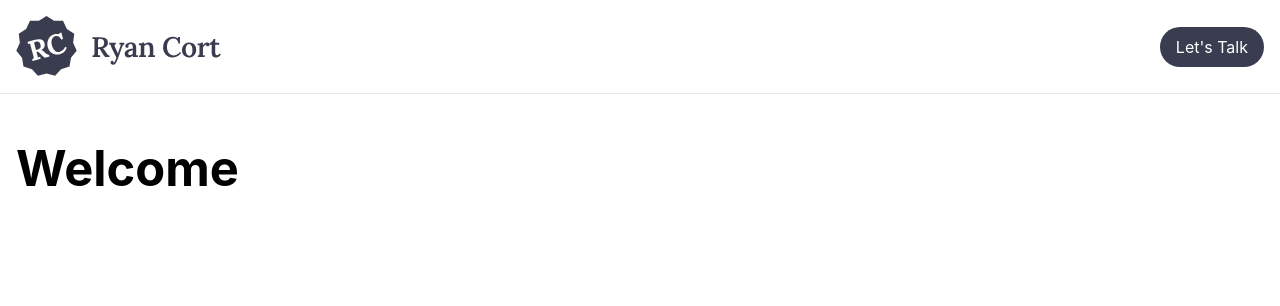
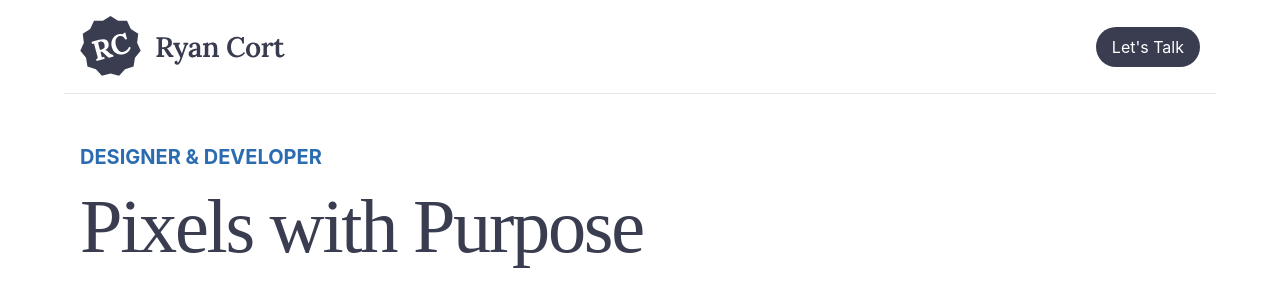
Before and after one commit to RyanCort/RyanCort.github.io, a React (Vite) app: page / in a window 1280 px wide. Shown: the top 306 px of the page. Built offline with nearby package versions, Linux system fonts and the light colour scheme.

Commit message:
fonts and better layout

```diff
--- a/src/App.tsx
+++ b/src/App.tsx
@@ -3,11 +3,15 @@ import Nav from './components/nav/Nav';
 
 function App() {
   return (
-    <div className='min-h-screen bg-white'>
+    <div className='max-w-6xl min-h-screen bg-white mx-auto'>
       <Nav />
-      <main className='max-w-7xl mx-auto px-4 py-12'>
-        {/* Your main content here */}
-        <h1 className='text-4xl font-bold'>Welcome</h1>
+      <main className='max-w-6xl flex flex-col gap-4 mx-auto px-4 py-12'>
+        <h1 className='text-lg font-bold text-blue uppercase'>
+          Designer & Developer
+        </h1>
+        <h1 className='text-6xl font-[495] tracking-[-.03em] font-regular font-serif text-primary'>
+          Pixels with Purpose
+        </h1>
       </main>
     </div>
   );
--- a/src/components/nav/Nav.tsx
+++ b/src/components/nav/Nav.tsx
@@ -4,7 +4,7 @@ import logo from '../../assets/logo.svg';
 const Nav = () => {
   return (
     <nav className='sticky top-0 w-full bg-white/80 backdrop-blur-sm border-b border-gray-200'>
-      <div className='max-w-7xl mx-auto px-4 py-4 flex justify-between items-center'>
+      <div className='max-w-6xl mx-auto px-4 py-4 flex justify-between items-center'>
         {/* Logo section */}
         <div>
           <img src={logo} alt='Logo' />
--- a/src/index.css
+++ b/src/index.css
@@ -1,13 +1,12 @@
 @import 'tailwindcss';
-@import url('https://fonts.googleapis.com/css2?family=Inter:ital,opsz,wght@0,14..32,100..900;1,14..32,100..900&display=swap');
+@import url('https://fonts.googleapis.com/css2?family=Inter:ital,opsz,wght@0,14..32,100..900;1,14..32,100..900&family=Lora:ital,wght@0,400..700;1,400..700&display=swap');
 
 @theme {
   --color-primary: #393d4f;
   --color-secondary: #9333ea;
-  --font-display: 'Inter', sans-serif;
-  --font-family: 'Inter', sans-serif;
-  --default-font-familty: 'Inter', sans-serif;
+  --color-blue: #2b6cb0;
   --font-sans: 'Inter', sans-serif;
+  --font-serif: 'Lora', serif;
   --text-sm: 0.64rem;
   --text-tiny: 0.8rem;
   --text-base: 1rem;
```
